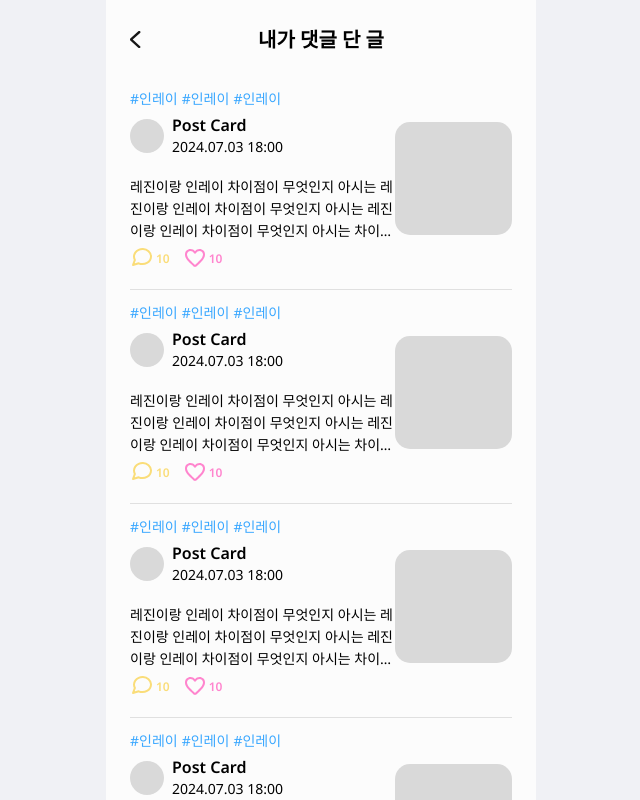
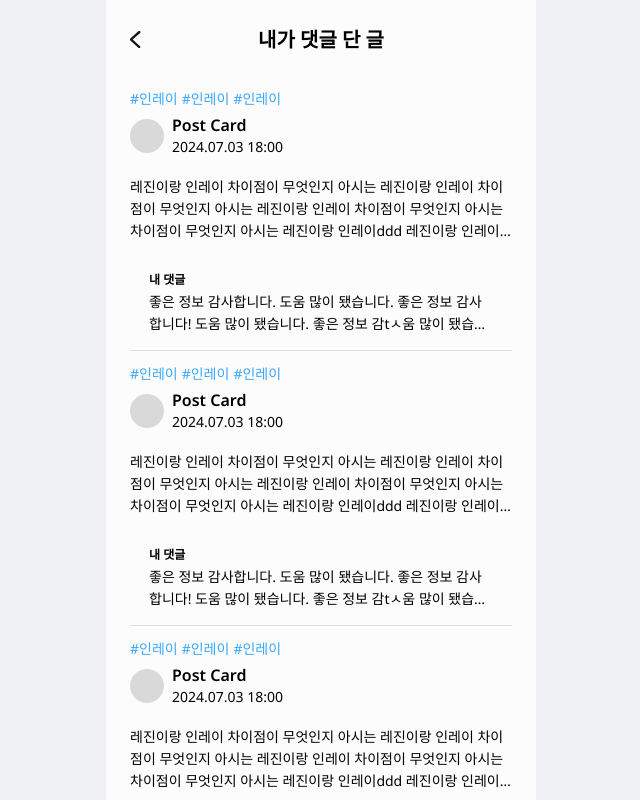
Before and after one commit to ToothDay/Front-Dev, a Next.js app: page /my-activity/comment in a window 1280 px wide. Shown: the whole page, without its empty margins (319-959 px from the left). Built offline with nearby package versions, Linux system fonts and the light colour scheme.

Commit message:
[15] feat : PostCard 컴포넌트 작성 , 타입별 분기 처리 진행, 타입은 3가지로 작성

```diff
--- a/src/components/common/PostCard.module.scss
+++ b/src/components/common/PostCard.module.scss
@@ -1,11 +1,14 @@
 @import "@/styles/common.scss";
 
+.postWrapper {
+  padding-bottom: 5px;
+  border-bottom: 1px solid #e0e0e0;
+}
 .post {
   display: flex;
   justify-content: center;
   align-items: center;
-  padding-bottom: 19px;
-  border-bottom: 1px solid #e0e0e0;
+  margin-bottom: 14px;
 }
 .postCard {
   width: 100%;
@@ -75,4 +78,24 @@
   &::before {
     @include icon("/like-icon.svg", 24px, 24px);
   }
+
+  &.selected {
+    &::before {
+      @include icon("/like-icon-selected.svg", 24px, 24px);
+    }
+  }
 }
+
+.comment {
+  display: flex;
+  flex-direction: column;
+  gap: 2px;
+  padding: 10px 19px;
+  .commentTitle {
+    @include font-style($semi-caption1);
+  }
+  .commentText {
+    @include font-style($body2);
+    @include ellipsis-text(2);
+  }
+}
--- a/src/components/common/PostCard.tsx
+++ b/src/components/common/PostCard.tsx
@@ -1,7 +1,12 @@
 import styles from "@/components/common/PostCard.module.scss";
 
-const PostCard = () => {
+type PropsPost = {
+  type: "post" | "comment" | "like";
+};
+
+const PostCard = ({ type }: PropsPost) => {
   return (
+    <div className={styles.postWrapper}>
       <div className={styles.post}>
         <div className={styles.postCard}>
           <div className={styles.tagList}>
@@ -10,12 +15,13 @@ const PostCard = () => {
             <span className={styles.tag}>#인레이</span>
           </div>
           <div className={styles.postHeader}>
-          {/* 프로필 이미지 */}
+            {type !== "post" && (
               <img
                 src="/default.svg"
                 alt="user-profile"
                 className={styles.profile}
               />
+            )}
             <div className={styles.postInfo}>
               <p className={styles.postTitle}>Post Card</p>
               <span className={styles.time}>2024.07.03 18:00</span>
@@ -28,15 +34,36 @@ const PostCard = () => {
             아시는 레진이랑 인레이 차이점이 무엇인지 아시는 레진이랑 인레이
             차이점이 무엇인지 아시는 차이점이 무엇인지 아시는 레진이랑 인레이ddd
           </p>
+          {type !== "comment" && (
             <div className={styles.postFooter}>
               <span className={styles.commentNumber}>10</span>
-          <span className={styles.likeNumber}>10</span>
+              {/* 데이터의 기능이 어떨지 몰라 일단 선택되었을때 클래스도 함께 추가해 놓음 selected 조건 혹은 케이스로 분기처리 가능  */}
+              <span className={[styles.likeNumber, styles.selected].join(" ")}>
+                10
+              </span>
             </div>
+          )}
         </div>
-      {/* 게시글 이미지 */}
+        {type === "post" && (
           <div className={styles.postImage}>
             <img src="/post-default.svg" alt="post-image" />
           </div>
+        )}
+      </div>
+      {type === "comment" && (
+        <div className={styles.comment}>
+          <span className={styles.commentTitle}>내 댓글</span>
+          <p className={styles.commentText}>
+            좋은 정보 감사합니다. 도움 많이 됐습니다. 좋은 정보 감사합니다! 도움
+            많이 됐습니다. 좋은 정보 감tㅅ움 많이 됐습니다. 좋은 정보
+            감사합니다! 도움 많이 됐습니다. 좋은 정보 감tㅅ움 많이 됐습니다.
+            좋은 정보 감사합니다! 도움 많이 됐습니다. 좋은 정보 감tㅅ움 많이
+            됐습니다. 좋은 정보 감사합니다! 도움 많이 됐습니다. 좋은 정보
+            감tㅅ움 많이 됐습니다. 좋은 정보 감사합니다! 도움 많이 됐습니다.
+            좋은 정보 감tㅅ
+          </p>
+        </div>
+      )}
     </div>
   );
 };
```
Lines whose indentation alone changed are shown as unchanged.
